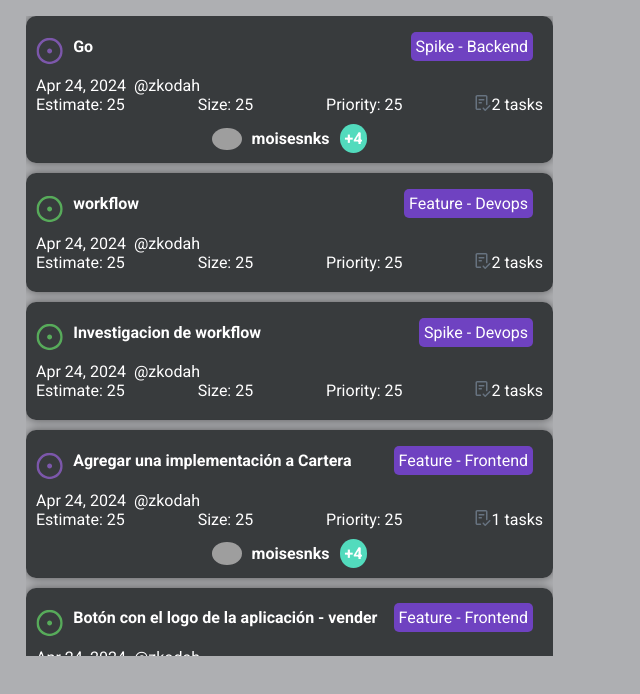
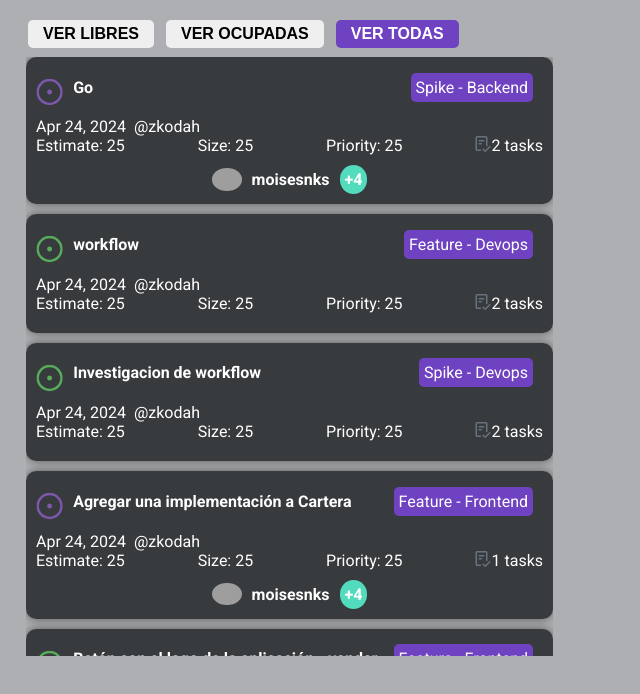
Before and after one commit to moisesnks/gh-scrum, a React (Vite) app: page / in a window 1280 px wide. Shown: the top 694 px of the page, without its empty margins (0-640 px from the left). Built offline with nearby package versions, Linux system fonts and the light colour scheme; grey boxes are pictures that could not be loaded.

Commit message:
feature filtrado issues

```diff
--- a/src/IssuesList/IssuesList.jsx
+++ b/src/IssuesList/IssuesList.jsx
@@ -1,11 +1,27 @@
-import React from 'react'
+import React, { useState } from 'react'
 import IssueCard from '../IssueCard/IssueCard.jsx'
 import './IssuesList.css'
+import Filtro from '../utils/Filtro/Filtro.jsx' // Asegúrate de que la ruta sea correcta
+
 const IssuesList = ({ issues }) => {
+    const [filtro, setFiltro] = useState("todas");
+
+    const filtrarIssues = (tipoFiltro) => {
+        setFiltro(tipoFiltro);
+    }
+
+    let issuesFiltradas = issues;
+    if (filtro === "ocupadas") {
+        issuesFiltradas = issues.filter(issue => issue.isBusy);
+    } else if (filtro === "libres") {
+        issuesFiltradas = issues.filter(issue => !issue.isBusy);
+    }
+
     return (
         <div className="issues-list-container">
+            <Filtro onFiltrar={filtrarIssues} /> {/* Aquí agregamos el componente Filtro */}
             <ul className="issues-list">
-                {issues.map((issue, index) => {
+                {issuesFiltradas.map((issue, index) => {
                     return (
                         <li key={index}>
                             <IssueCard issue={issue} />
--- /dev/null
+++ b/src/utils/Filtro/Filtro.css
@@ -0,0 +1,48 @@
+.container-filtro {
+    display: flex;
+    justify-content: start;
+    gap: .5rem;
+    margin-bottom: .3rem;
+}
+
+.btn-libres, .btn-ocupadas, .btn-todas {
+    border: none;
+    border-radius: 5px;
+    color: black;
+    padding: 5px 15px;
+    text-align: center;
+    text-decoration: none;
+    display: inline-block;
+    font-size: 16px;
+    margin: 4px 2px;
+    cursor: pointer;
+    text-transform: uppercase;
+    font-weight: 700;
+    transition: ease .2s;
+}
+
+.btn-libres:hover{
+    background-color: #3d8b40;
+    color: white;
+}
+
+.btn-ocupadas:hover{
+    background-color: #ba160a;
+    color: white;
+}
+
+.btn-todas:hover{
+    background-color: #006687;
+    color: white;
+}
+
+.selected {
+    background-color: #6f42c1;
+    color: white;
+}
+
+.selected:hover {
+    background-color: #6f42c1;
+    color: white;
+    cursor: default;
+}
--- /dev/null
+++ b/src/utils/Filtro/Filtro.jsx
@@ -0,0 +1,21 @@
+import React, { useState } from "react";
+import "./Filtro.css"; // Asegúrate de tener un archivo CSS para los estilos del filtro
+
+const Filtro = ({ onFiltrar }) => {
+    const [filtroSeleccionado, setFiltroSeleccionado] = useState("todas");
+
+    const handleClick = (filtro) => {
+        setFiltroSeleccionado(filtro);
+        onFiltrar(filtro);
+    };
+
+    return (
+        <div className="container-filtro">
+            <button className={filtroSeleccionado === "libres" ? "btn-libres selected" : "btn-libres"} onClick={() => handleClick("libres")}>Ver Libres</button>
+            <button className={filtroSeleccionado === "ocupadas" ? "btn-ocupadas selected" : "btn-ocupadas"} onClick={() => handleClick("ocupadas")}>Ver Ocupadas</button>
+            <button className={filtroSeleccionado === "todas" ? "btn-todas selected" : "btn-todas"} onClick={() => handleClick("todas")}>Ver Todas</button>
+        </div>
+    );
+};
+
+export default Filtro;
```
